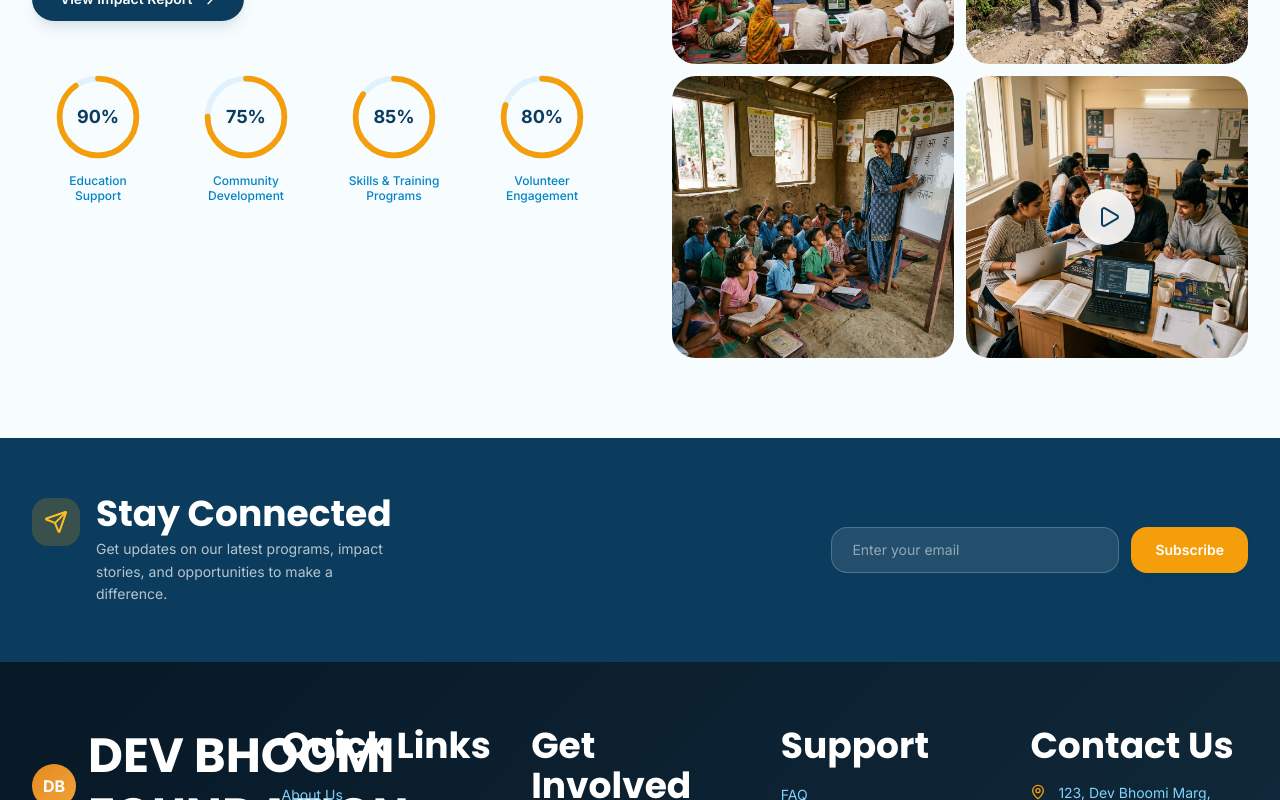
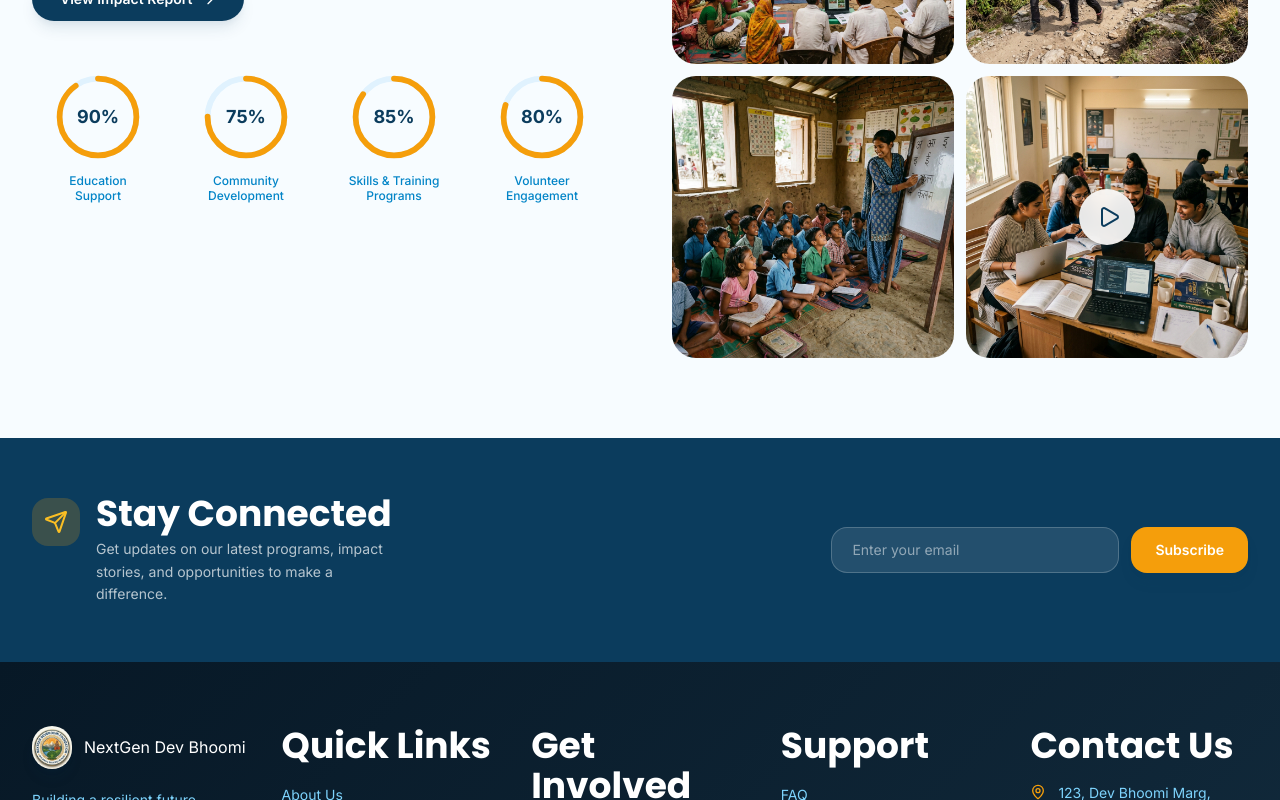
Before and after one commit to thedevbhoomifoundation-ops/devbhoomi-foundation, a Next.js app: page / in a window 1280 px wide. Shown: the part 2000-2800 px from the top of the page. Built offline with nearby package versions, Linux system fonts and the light colour scheme.

Commit message:
logo changed

```diff
--- a/components/footer.tsx
+++ b/components/footer.tsx
@@ -2,14 +2,8 @@
 
 import Link from "next/link";
 import { foundationInfo, socialLinks } from "@/lib/constants";
-import {
-  Mail,
-  Phone,
-  MapPin,
-  Heart,
-  Clock,
-
-} from "lucide-react";
+import Image from "next/image";
+import { Mail, Phone, MapPin, Heart, Clock } from "lucide-react";
 import { motion } from "framer-motion";
 import {
   LuFacebook,
@@ -85,14 +79,16 @@ export function Footer() {
           <div className="sm:col-span-2 lg:col-span-1 space-y-5">
             {/* Logo + Title */}
             <div className="flex items-center gap-3">
-              <div className="w-11 h-11 rounded-full bg-gradient-accent flex items-center justify-center shrink-0">
-                <span className="font-bold text-base text-white">DB</span>
+              <Image
+                src="/images/devbhoomi-logo.jpeg"
+                alt="Dev Bhoomi Foundation logo"
+                width={40}
+                height={40}
+                className="rounded-full object-cover shadow-lg group-hover:shadow-xl transition-shadow"
+              />
+              <div>
+                <p>NextGen Dev Bhoomi</p>
               </div>
-              <h2 className="font-heading font-bold text-white text-lg leading-tight">
-                DEV BHOOMI
-                <br />
-                FOUNDATION
-              </h2>
             </div>
 
             <p className="text-sm text-primary-300 leading-relaxed">
@@ -209,7 +205,7 @@ export function Footer() {
       {/* Row 2 — Bottom Bar */}
       <div className="border-t border-slate-700">
         <div className="max-w-7xl mx-auto px-4 sm:px-6 lg:px-8 py-6 flex flex-col md:flex-row items-center justify-between gap-4 text-sm text-primary-400">
-          <p>© 2024 Dev Bhoomi Foundation. All Rights Reserved.</p>
+          <p>© 2026 Dev Bhoomi Foundation. All Rights Reserved.</p>
           <p className="flex items-center gap-1">
             Designed with{" "}
             <Heart className="h-4 w-4 text-accent-500 fill-accent-500" /> for a
--- a/components/navbar.tsx
+++ b/components/navbar.tsx
@@ -3,6 +3,7 @@
 import { useState, useEffect, useRef } from "react";
 import Link from "next/link";
 import { Menu, X, ChevronDown } from "lucide-react";
+import Image from "next/image";
 import { navLinks } from "@/lib/constants";
 import { ThemeToggle } from "./theme-toggle";
 import { motion, AnimatePresence } from "framer-motion";
@@ -202,11 +203,15 @@ export function Navbar() {
           {/* -------- Left: Logo -------- */}
           <Link href="/" className="flex-shrink-0">
             <div className="flex items-center gap-3 group cursor-pointer">
-              {/* Circular badge */}
-              <div className="relative w-10 h-10 bg-gradient-primary rounded-full flex items-center justify-center shadow-lg group-hover:shadow-xl transition-shadow">
-                <span className="text-white font-bold text-sm tracking-wide">
-                  DB
-                </span>
+              {/* Logo image (place your image at /public/images/devbhoomi-logo.png) */}
+              <div className="relative w-10 h-10 flex items-center justify-center">
+                <Image
+                  src="/images/devbhoomi-logo.jpeg"
+                  alt="Dev Bhoomi Foundation logo"
+                  width={40}
+                  height={40}
+                  className="rounded-full object-cover shadow-lg group-hover:shadow-xl transition-shadow"
+                />
               </div>
 
               {/* Name + tagline */}
```
Also changed, not shown: public/images/devbhoomi-logo.jpeg (added).
